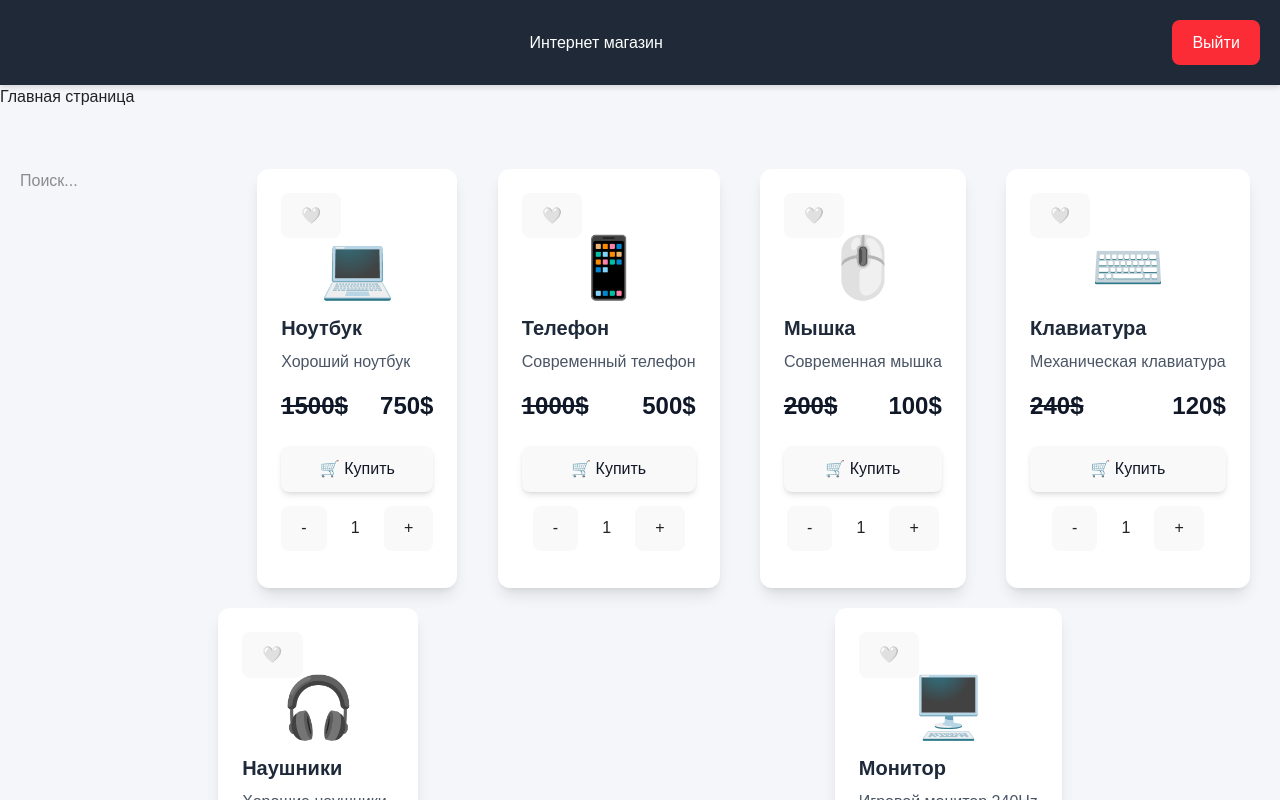
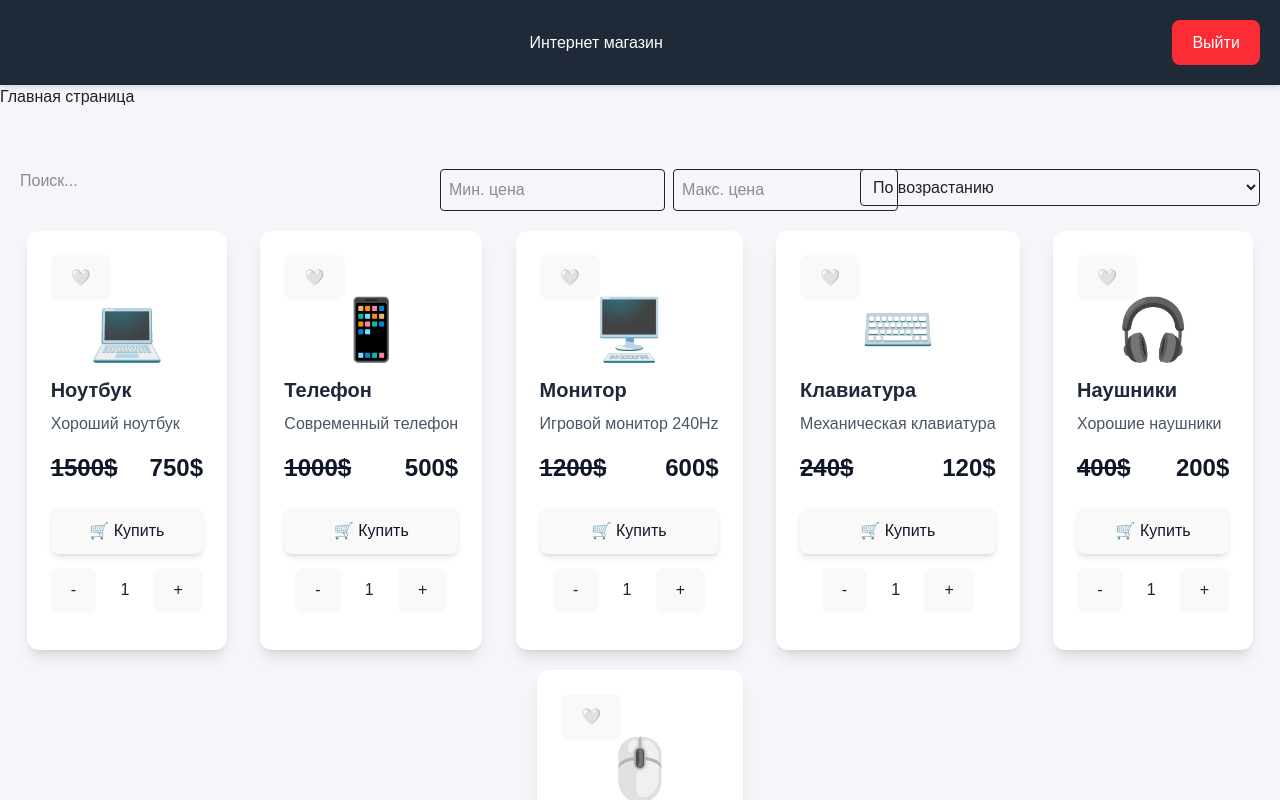
Before and after one commit to zeyn35/firstProjectReact, a React (Vite) app: page / in a window 1280 px wide. Shown: the top 800 px of the page. Built offline with nearby package versions, Linux system fonts and the light colour scheme.

Commit message:
Добавлена сортировка по цене

```diff
--- /dev/null
+++ b/src/components/PriceFilter.jsx
@@ -0,0 +1,40 @@
+import { useState, useEffect } from "react"
+
+function PriceFilter({products, setFilteredProducts}) {
+    const [minPrice, setMinPrice] = useState("")
+    const [maxPrice, setMaxPrice] = useState("")
+
+    useEffect(() => {
+
+        if (minPrice !== "") {
+            products = products.filter(product => Number(product.discountedPrice) >= Number(minPrice))
+        }
+
+        if (maxPrice !== "") {
+            products = products.filter(product => Number(product.discountedPrice) <= Number(maxPrice))
+        }
+
+        setFilteredProducts(products)
+    }, [minPrice, maxPrice, products, setFilteredProducts])
+
+    return (
+        <div className="flex gap-2">
+            <input
+                type="number"
+                placeholder="Мин. цена"
+                className="border p-2 rounded"
+                value={minPrice}
+                onChange={(event) => setMinPrice(event.target.value)}
+            />
+            <input
+                type="number"
+                placeholder="Макс. цена"
+                className="border p-2 rounded"
+                value={maxPrice}
+                onChange={(event) => setMaxPrice(event.target.value)}
+            />
+        </div>
+    )
+}
+
+export default PriceFilter
--- /dev/null
+++ b/src/components/PriceSort.jsx
@@ -0,0 +1,27 @@
+import { useState } from "react"
+
+function PriceSort({products, setFilteredProducts}) {
+    const [sortType, setSortType] = useState("asc")
+
+    const handleSortChange = (e) => {
+        const newSortType = e.target.value
+        setSortType(newSortType)
+
+        setFilteredProducts(products =>
+            [...products].sort((a, b) =>
+                newSortType === "asc"
+                    ? a.discountedPrice - b.discountedPrice
+                    : b.discountedPrice - a.discountedPrice
+            )
+        )
+    }
+
+    return (
+        <select value={sortType} onChange={handleSortChange} className="w-full p-2 border rounded">
+            <option value="asc">По возрастанию</option>
+            <option value="desc">По убыванию</option>
+        </select>
+    )
+}
+
+export default PriceSort
--- a/src/components/blocks/ProductCard.jsx
+++ b/src/components/blocks/ProductCard.jsx
@@ -2,7 +2,7 @@ import MainCounter from "../ui/MainCounter"
 import Favorites from "../Favorites"
 import { useState } from "react"
 
-function ProductCard({image, name, description, price}) {
+function ProductCard({image, name, description, price, discountedPrice}) {
   const [isVisible, setIsVisible] = useState(true)
 
     return (
@@ -27,7 +27,7 @@ function ProductCard({image, name, description, price}) {
             {price}$
           </span>
           <span className="text-2xl font-bold text-gray-900">
-            {price*0.5}$
+            {discountedPrice}$
           </span>
         </div>
 
--- a/src/components/blocks/ProductList.jsx
+++ b/src/components/blocks/ProductList.jsx
@@ -1,32 +1,55 @@
 import ProductCard from './ProductCard'
 import { useState } from "react"
 import MainSearchBlock from '../MainSearchBlock'
+import PriceFilter from '../PriceFilter'
+import PriceSort from '../PriceSort'
 
 function ProductList() {
-    const [products, setProducts] = useState([
-        {id: "1", image: "💻", name: "Ноутбук", description: "Хороший ноутбук", price: "1500"},
-        {id: "2", image: "📱", name: "Телефон", description: "Современный телефон", price: "1000"},
-        {id: "3", image: "🖱️", name: "Мышка", description: "Современная мышка", price: "200"},
-        {id: "4", image: "⌨️", name: "Клавиатура", description: "Механическая клавиатура", price: "240"},
-        {id: "5", image: "🎧", name: "Наушники", description: "Хорошие наушники", price: "400"},
-        {id: "6", image: "🖥️", name: "Монитор", description: "Игровой монитор 240Hz", price: "1200"}
+    const [products] = useState([
+        {id: "1", image: "💻", name: "Ноутбук", description: "Хороший ноутбук", price: "1500", discountedPrice: "750"},
+        {id: "2", image: "📱", name: "Телефон", description: "Современный телефон", price: "1000", discountedPrice: "500"},
+        {id: "3", image: "🖥️", name: "Монитор", description: "Игровой монитор 240Hz", price: "1200", discountedPrice: "600"},
+        {id: "4", image: "⌨️", name: "Клавиатура", description: "Механическая клавиатура", price: "240", discountedPrice: "120"},
+        {id: "5", image: "🎧", name: "Наушники", description: "Хорошие наушники", price: "400", discountedPrice: "200"},
+        {id: "6", image: "🖱️", name: "Мышка", description: "Современная мышка", price: "200", discountedPrice: "100"}
     ])
 
     const [filteredProducts, setFilteredProducts] = useState(products)
 
     return (
-        <div className='flex flex-wrap gap-5 mt-15 justify-center px-5'>
-            <div className='flex flex-col'>
+        <div>
+            <div className='flex flex-wrap gap-5 mt-15 px-5'>
+                <div className='w-80 flex-1 min-w-[250px]'>
                     <MainSearchBlock products={products} setSearchFilter={setFilteredProducts}/>
                 </div>
-            {filteredProducts.map((product) => (
+
+                <div className='w-80 flex-1 min-w-[250px]'>
+                    <PriceFilter products={products} setFilteredProducts={setFilteredProducts}/>
+                </div>
+
+                <div className='w-80 flex-1 min-w-[200px]'>
+                    <PriceSort setFilteredProducts={setFilteredProducts}/>
+                </div>
+            </div>
+
+            <div className='flex flex-wrap gap-5 mt-5 px-5'>
+                {filteredProducts.length === 0 ? (
+                    <div className="w-full text-center mt-10">
+                        <p className="text-gray-500 text-xl">Нет товаров</p>
+                    </div>
+                ) : (
+                    filteredProducts.map((product) => (
                         <ProductCard
+                            key={product.id}
                             image={product.image}
                             name={product.name}
                             description={product.description}
                             price={product.price}
+                            discountedPrice={product.discountedPrice}
                         />
-            ))}
+                    ))
+                )}
+            </div>
         </div>
     )
 }
```
Lines whose indentation alone changed are shown as unchanged.
